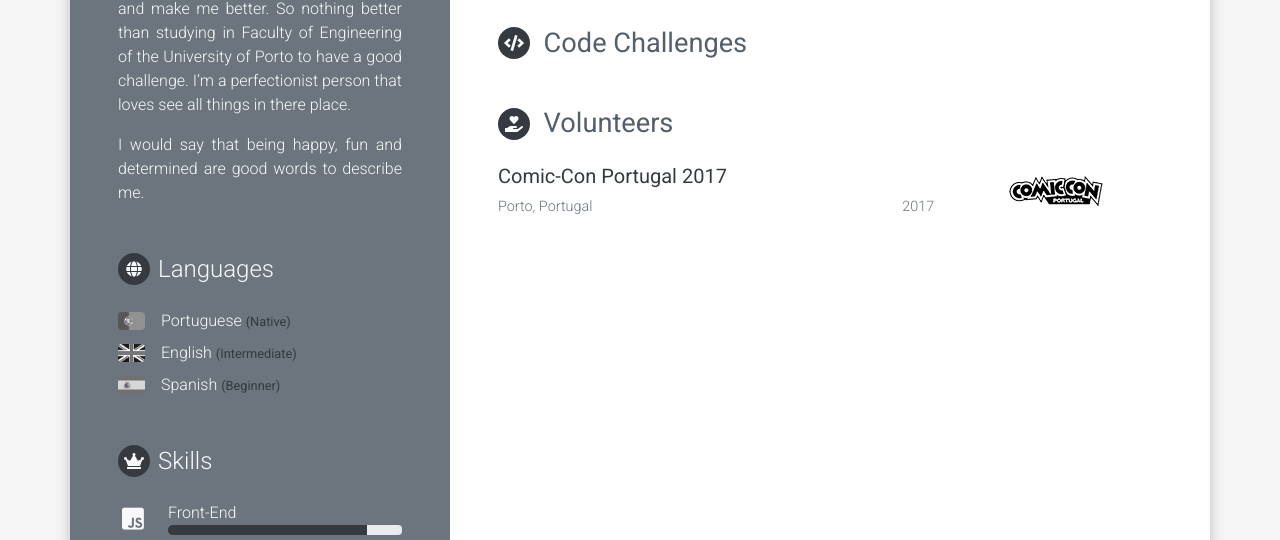
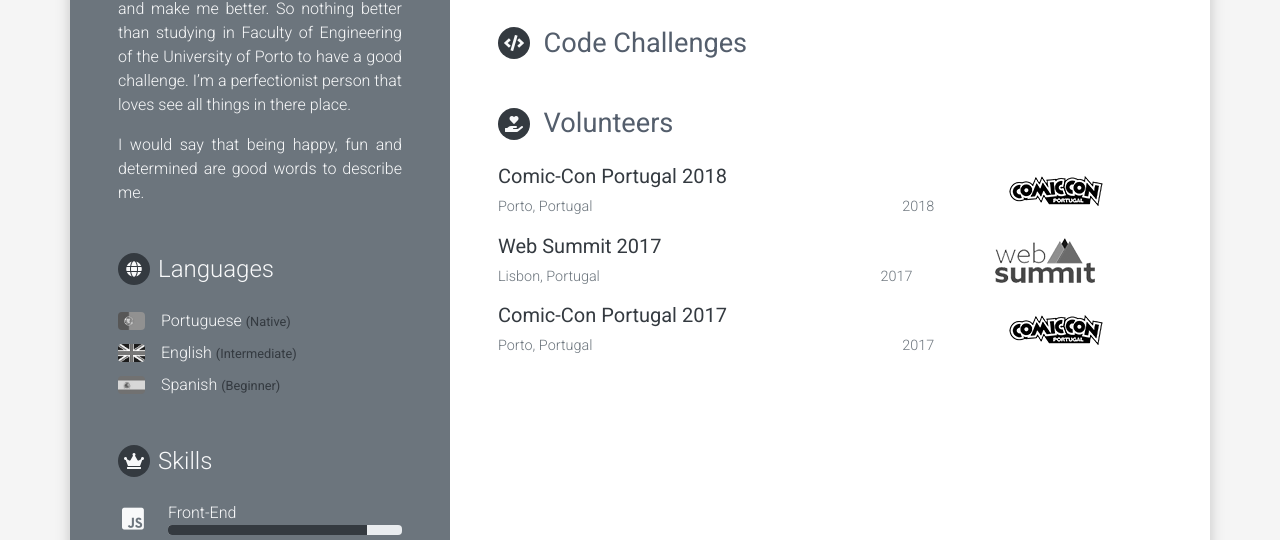
Before and after one commit to jflcarvalho/online-CV, a website: page index.html in a window 1280 px wide. Shown: the part 735-1275 px from the top of the page. Drawn offline with nearby package versions, Linux system fonts and the light colour scheme.

Commit message:
web summit

```diff
--- a/index.html
+++ b/index.html
@@ -229,6 +229,28 @@
                         <div class="item">
                             <div class="item-header mb-3">
                                 <h5 class="item-title text-dark">
+                                    Comic-Con Portugal 2018</h5>
+                                <img src="assets/img/ComicConPortugal.png" alt="image" width="100" height="30" alt="Comic-Con Logo">
+                                <div class="location text-secondary">Porto, Portugal</div>
+                                <div class="date ml-sm-auto mr-lg-3 text-secondary">2018</div>
+                            </div>
+                            <p class="text-body">
+                            </p>
+                        </div>
+                        <div class="item">
+                            <div class="item-header mb-3">
+                                <h5 class="item-title text-dark">
+                                    Web Summit 2017</h5>
+                                <img src="assets/img/web_summit.png" alt="image" width="100" height="45" alt="Comic-Con Logo">
+                                <div class="location text-secondary">Lisbon, Portugal</div>
+                                <div class="date ml-sm-auto mr-lg-3 text-secondary">2017</div>
+                            </div>
+                            <p class="text-body">
+                            </p>
+                        </div>
+                        <div class="item">
+                            <div class="item-header mb-3">
+                                <h5 class="item-title text-dark">
                                     Comic-Con Portugal 2017</h5>
                                 <img src="assets/img/ComicConPortugal.png" alt="image" width="100" height="30" alt="Comic-Con Logo">
                                 <div class="location text-secondary">Porto, Portugal</div>
```
Also changed, not shown: assets/img/web_summit.png (added).
